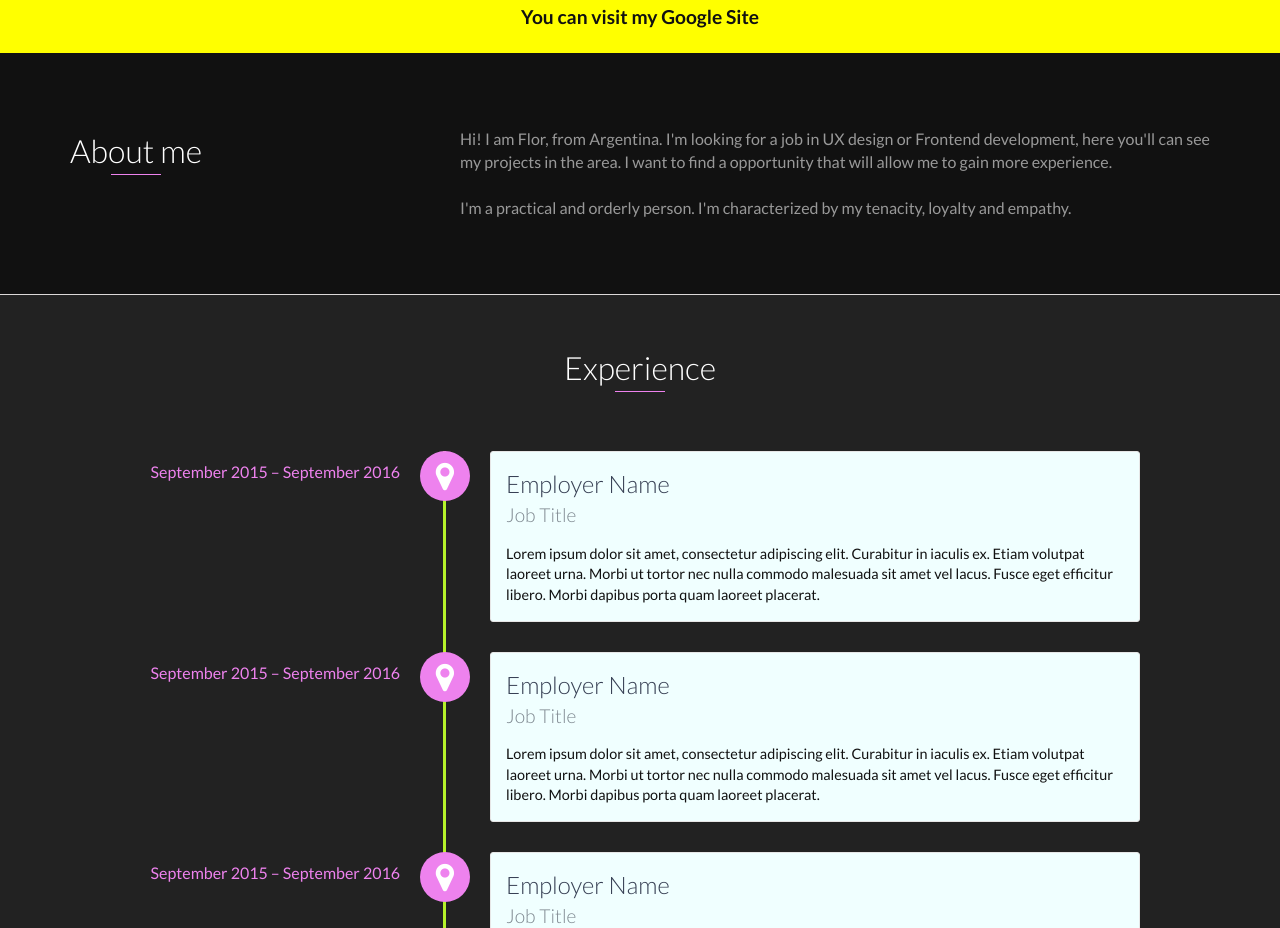
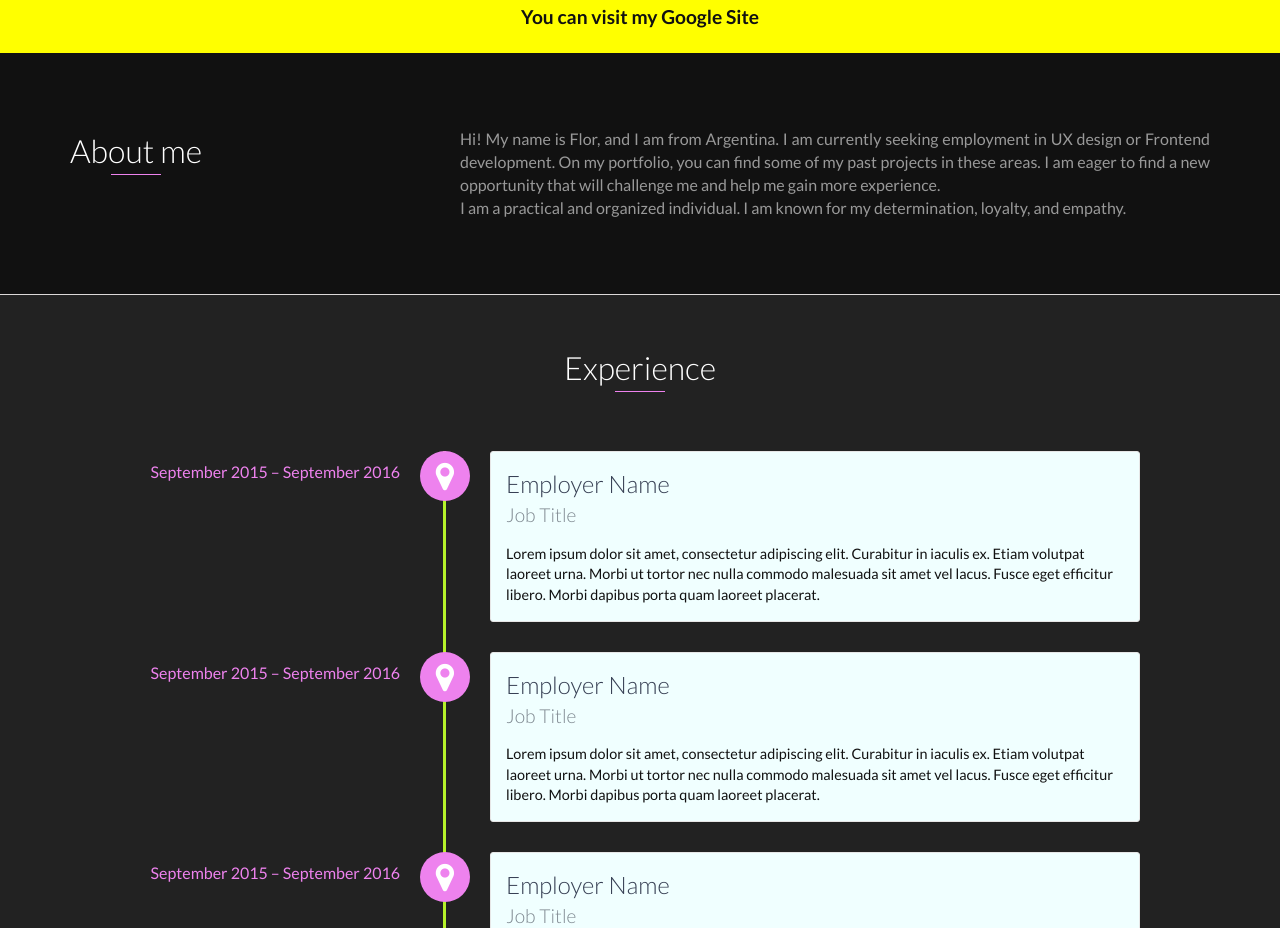
Before and after one commit to jorratmf/Portfolio, a website: page index.html in a window 1280 px wide. Shown: the part 1332-2260 px from the top of the page. Drawn offline with nearby package versions, Linux system fonts and the light colour scheme.

Commit message:
Add files via upload

```diff
--- a/index.html
+++ b/index.html
@@ -84,9 +84,9 @@
           </div>
           <div class="col-md-8">
             <p>
-            Hi! I am Flor, from Argentina. I'm looking for a job in UX design or Frontend development, here you'll can see my projects in the area. I want to find a opportunity that will allow me to gain more experience.
-            <br><br>
-            I'm a practical and orderly person. I'm characterized by my tenacity, loyalty and empathy.
+              Hi! My name is Flor, and I am from Argentina. I am currently seeking employment in UX design or Frontend development. On my portfolio, you can find some of my past projects in these areas. I am eager to find a new opportunity that will challenge me and help me gain more experience.
+<br>
+              I am a practical and organized individual. I am known for my determination, loyalty, and empathy.
           </p>
           </div>
         </div>
```
